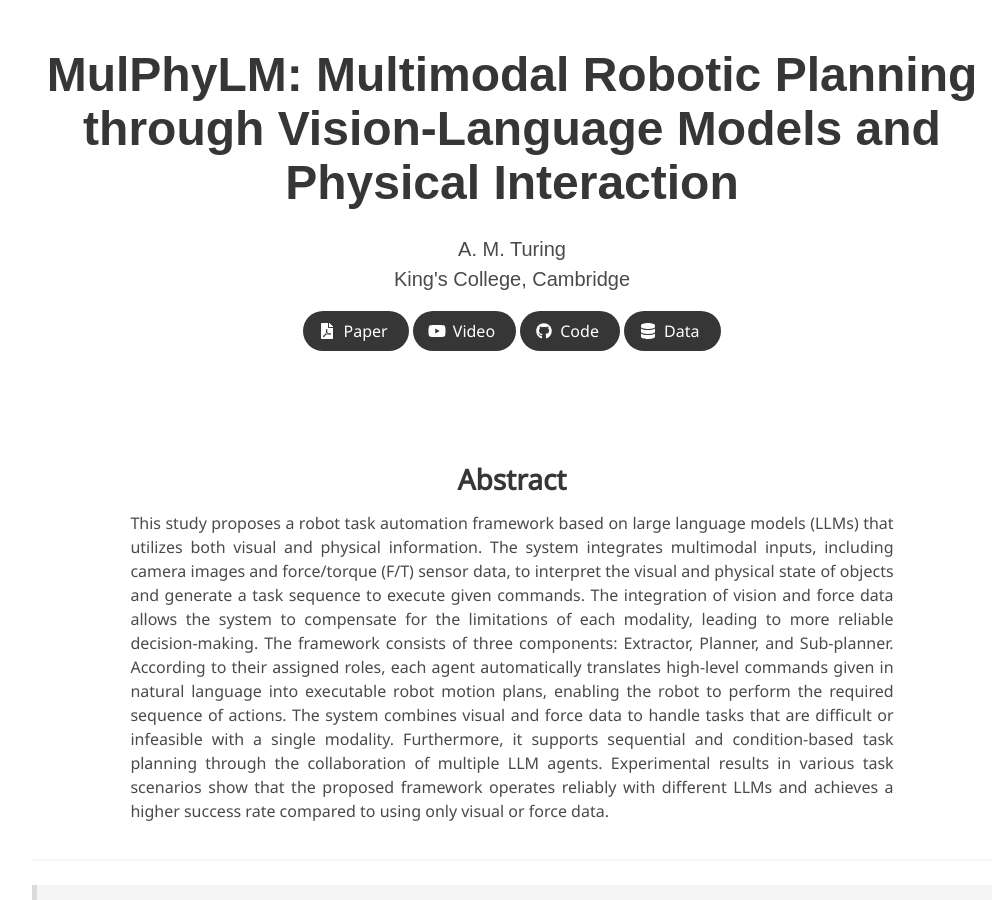
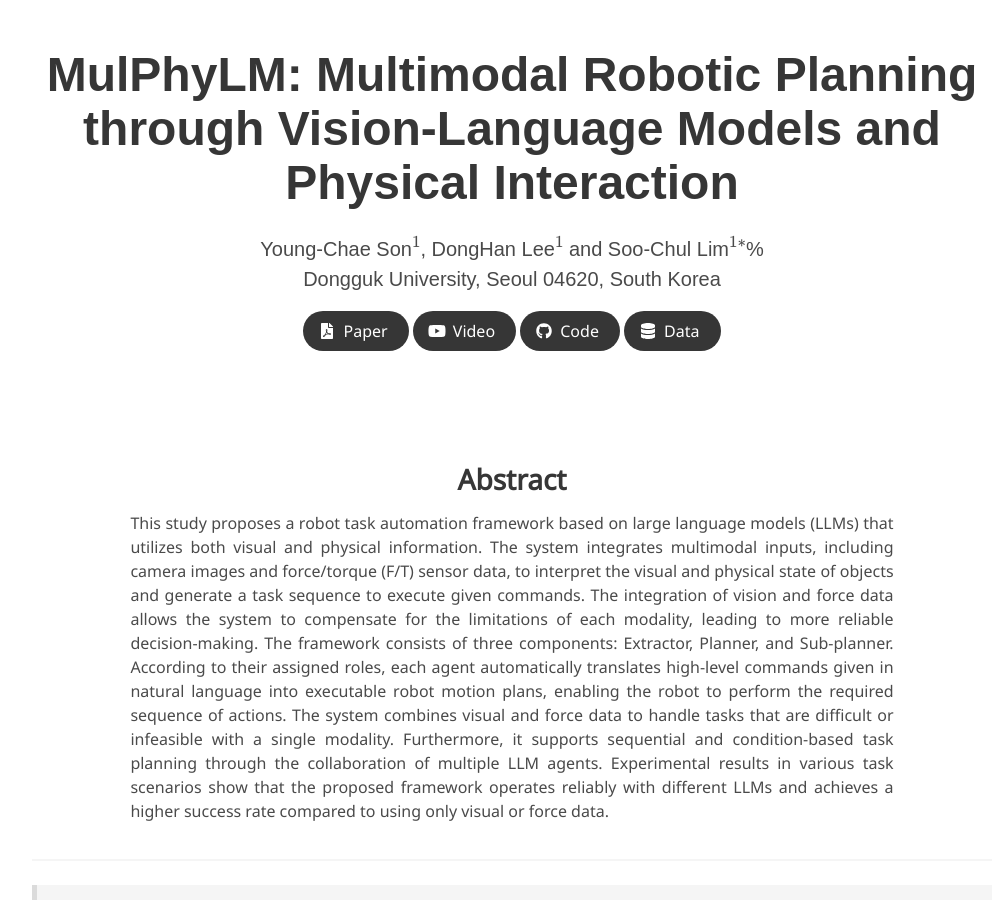
Before and after one commit to imyoungchae/MulPhyLM, a Jekyll site: the page built from index.md, in a window 1280 px wide and 900 px high. Shown: the whole window, without its empty margins (128-1133 px from the left). Built offline with Jekyll 4.4.1, drawn with Linux system fonts in a browser that asks for light colours; some web fonts are replaced.

Commit message:
Update index.md

```diff
--- a/index.md
+++ b/index.md
@@ -4,9 +4,9 @@ permalink: /
 
 title: "MulPhyLM: Multimodal Robotic Planning through Vision-Language Models and Physical Interaction"
 authors:
-  - A. M. Turing
+  - Young-Chae Son$^{1}$, DongHan Lee$^{1}$ and Soo-Chul Lim$^{1* }$%
 affiliations:
-  - King's College, Cambridge
+  - Dongguk University, Seoul 04620, South Korea
 paper: https://www.cs.virginia.edu/~robins/Turing_Paper_1936.pdf
 video: https://www.youtube.com/results?search_query=turing+machine
 code: https://github.com/topics/turing-machines
```
